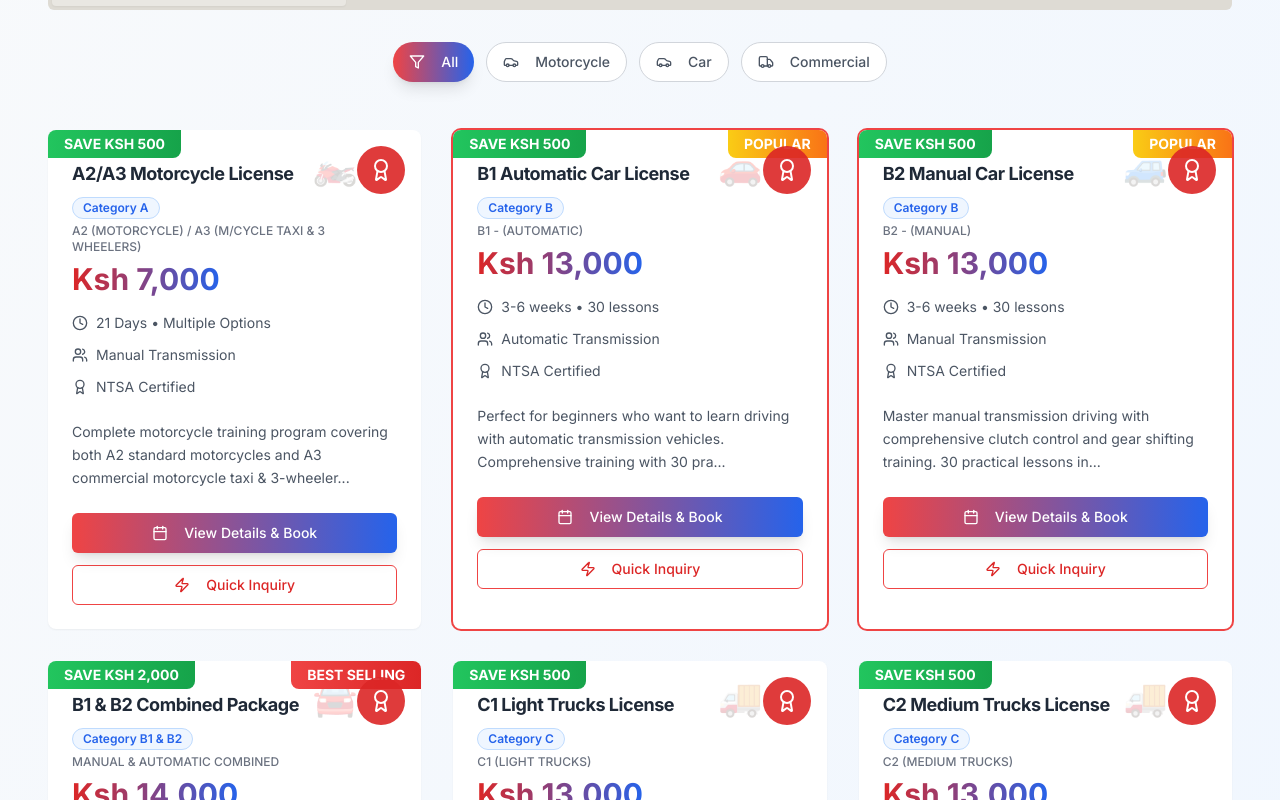
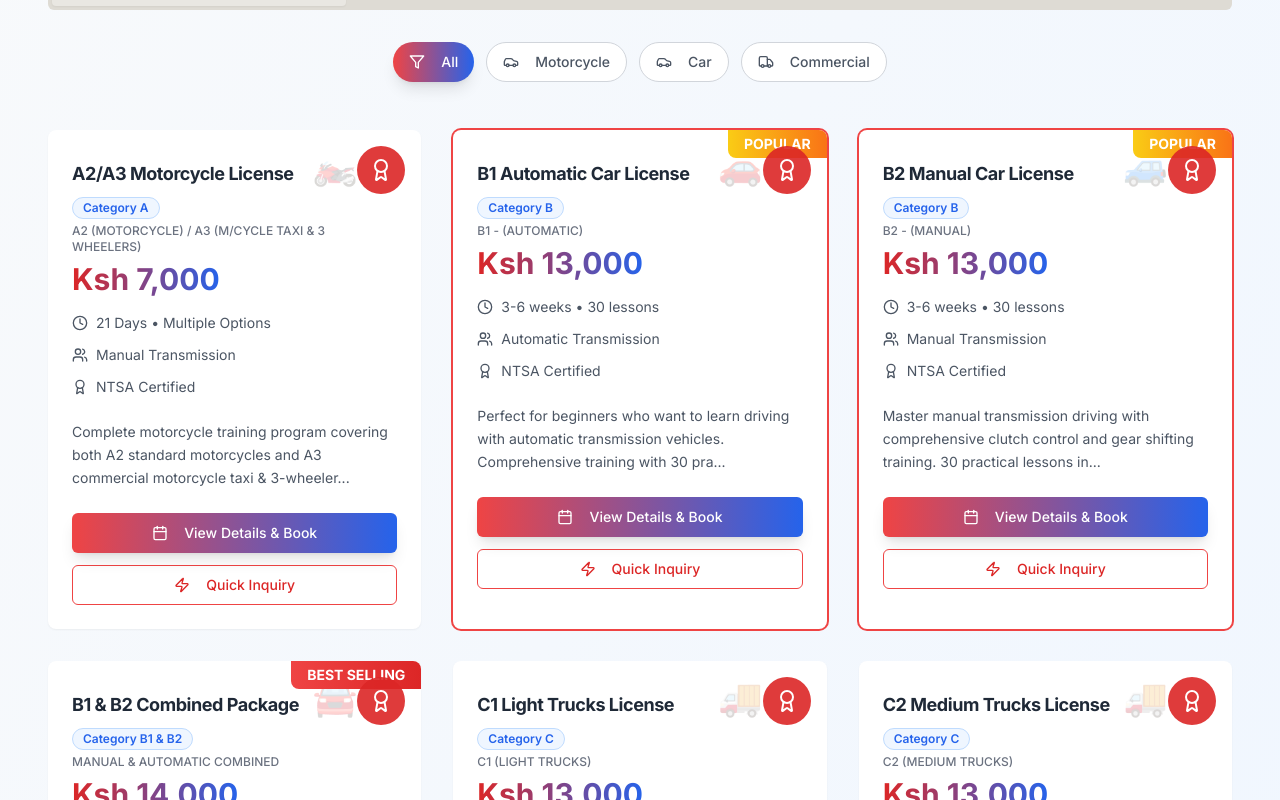
Before and after one commit to Seniorcaptain/v0-v0fivestarwebsitedesignmain, a Next.js app: page / in a window 1280 px wide. Shown: the part 1680-2480 px from the top of the page. Built offline with nearby package versions, Linux system fonts and the light colour scheme.

Commit message:
fix: remove discount text and badges from course cards
Remove savings text and disable discount badge display for cleaner presentation.

Co-authored-by: null <36276653+Seniorcaptain@users.noreply.github.com>

```diff
--- a/components/interactive-course-cards.tsx
+++ b/components/interactive-course-cards.tsx
@@ -268,13 +268,12 @@ export function InteractiveCourseCards() {
         "NTSA Certified Training (Latest Standards)",
         "Comprehensive Assessment & Testing",
         "Inclusive of PDL Assessment & Final Exams",
-        "SAVE KES 500 with NEW NTSA CURRICULUM Offer!",
       ],
       schedule: ["Monday - Friday: 7:00 AM - 7:00 PM", "Saturday: 8:00 AM - 5:00 PM", "Pickup and Drop (extra charge)"],
       requirements: ["Minimum age: 18 years and over", "Valid National ID", "Passport photos (2)"],
       icon: "🚗",
       popular: true,
-      discount: 500,
+      discount: 0,
     },
     {
       id: "b2-manual",
@@ -721,11 +720,7 @@ export function InteractiveCourseCards() {
                 </div>
               )}
 
-              {course.discount && (
-                <div className="absolute top-0 left-0 bg-gradient-to-r from-green-500 to-green-600 text-white px-4 py-1 text-sm font-bold rounded-br-lg z-10">
-                  SAVE KSH {course.discount.toLocaleString()}
-                </div>
-              )}
+
 
               <div className="absolute top-4 right-4 w-12 h-12 bg-red-600 rounded-full flex items-center justify-center z-10 opacity-90">
                 <Award className="w-6 h-6 text-white" />
```
